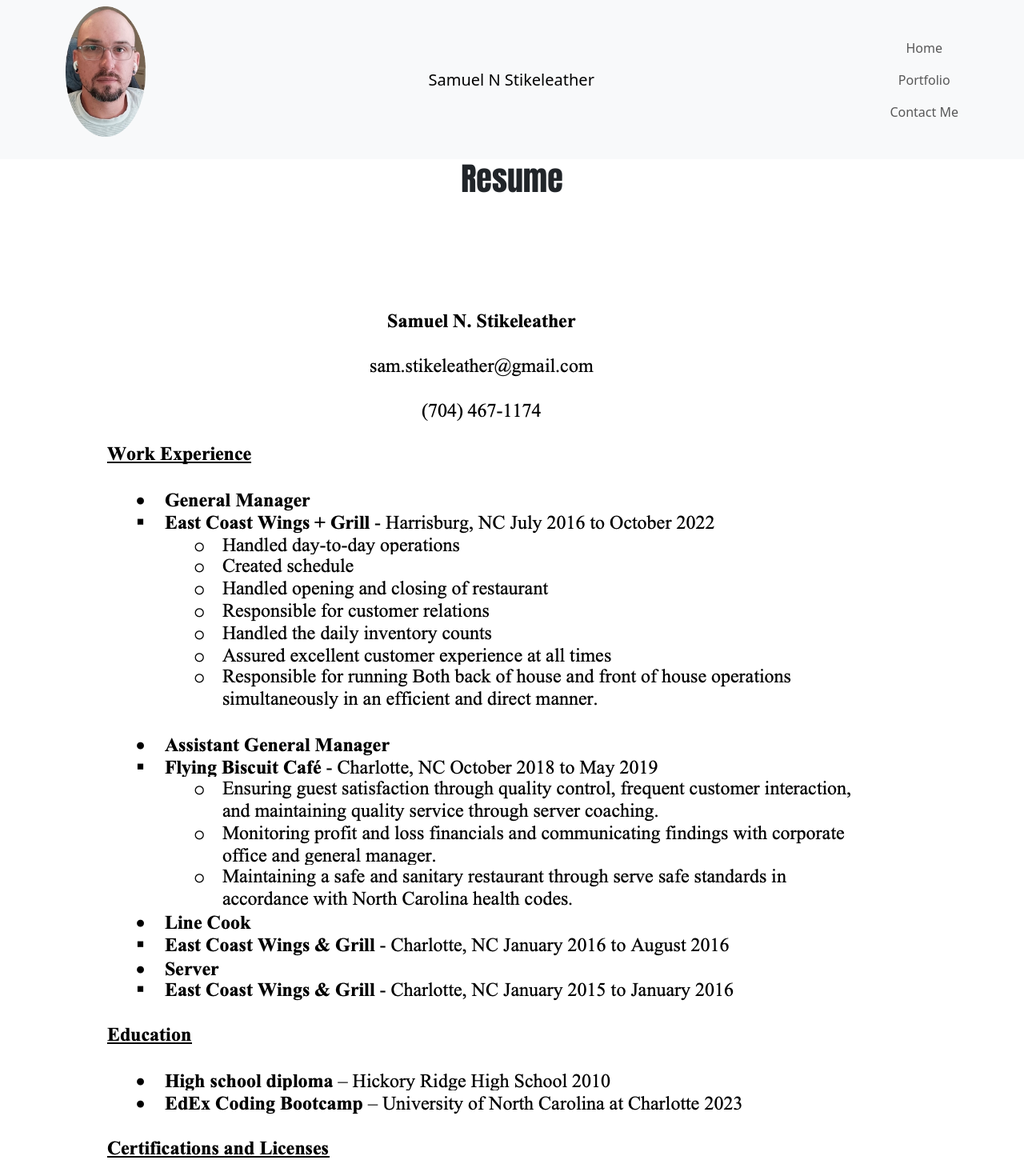
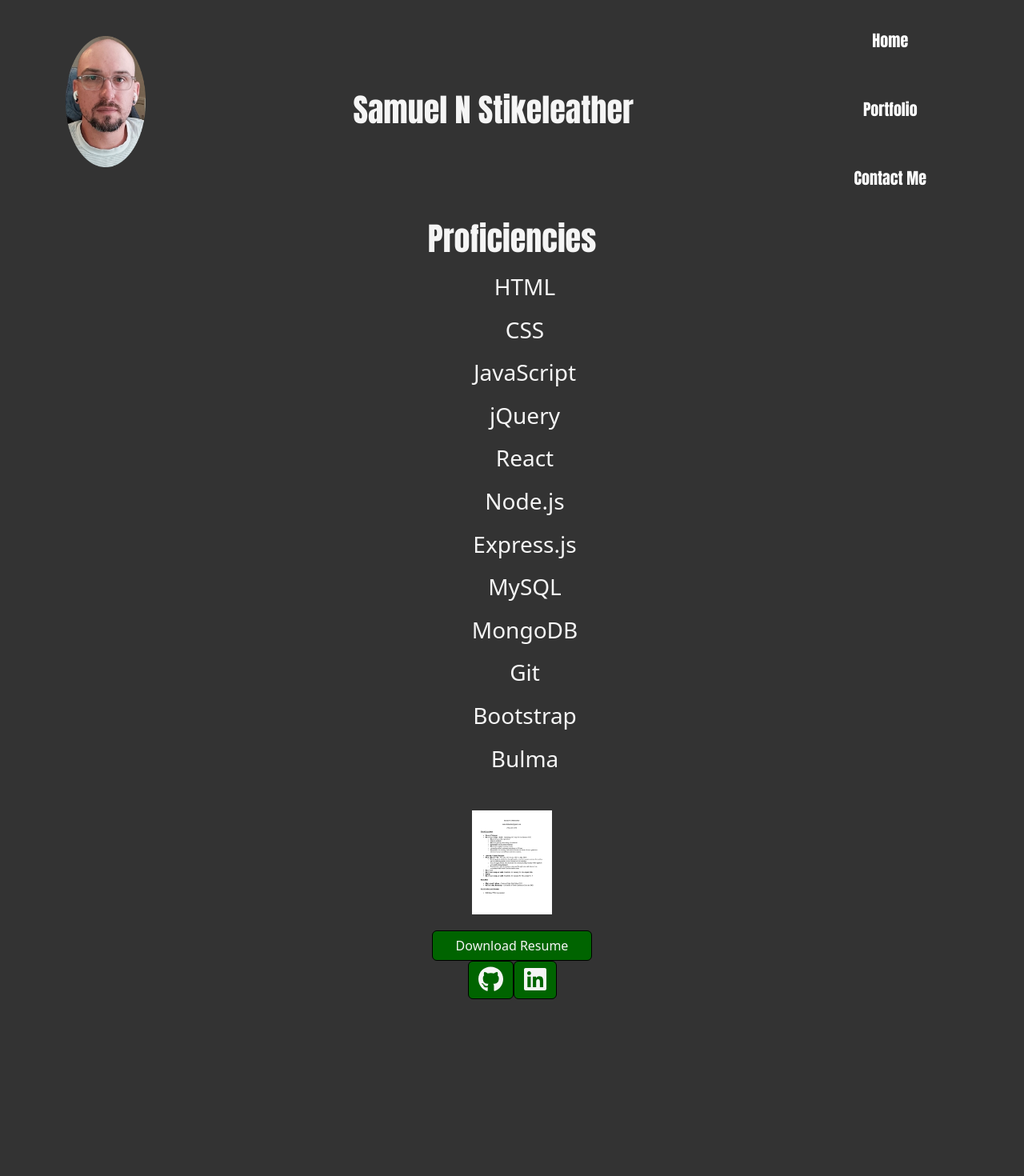
Before and after one commit to sam-stikeleather/Challenge-20-Portfolio, a React (Create React App) app: page /resume in a window 1280 px wide. Shown: the top 1470 px of the page at 80% size. After the commit the page ends 1249 px from the top, so only its background shows below. Built offline with nearby package versions, Linux system fonts and the light colour scheme.

Commit message:
updated Resume page to have download link and link to google drive with resume PDF

```diff
--- a/src/App.css
+++ b/src/App.css
@@ -1,16 +1,47 @@
 @import url('https://fonts.googleapis.com/css?family=Anton');
+
+body {
+  background-color: #333;
+}
 
 .navbar-nav {
     display: flex;
     align-items: center;
   }
 
+  .navbar-brand {
+    font-family: 'Anton', serif;
+    font-size: 30px;
+    color: white;
+    margin-left: 20px;
+    text-align: center;
+  }
+
+  .nav-link {
+    font-family: 'Anton', serif;
+    font-size: 20px;
+    color: white;
+    margin-right: 20px;
+    text-align: center;
+  }
+
+  .nav-link:hover {
+    color: orange;
+  }
+
 h1 {
   font-family:'Anton', serif;
   text-align: center;
   margin: 0;
+  color: whitesmoke;
+
 }
 
+p {
+  color: whitesmoke;
+  margin-left: 20px;
+  margin-right: 20px;
+}
 .row{
   display: flex;
   justify-content: center;
@@ -20,16 +51,15 @@ h1 {
     background-color: #333;
     color: #fff;
     padding: 20px;
-    /* Other header styles */
   }
 
   .header-photo {
-    text-align: center; /* Center the photo horizontally */
-    margin-bottom: 20px; /* Add spacing between photo and other content */
+    text-align: center;
+    margin-bottom: 20px;
   }
 
   .header-photo img {
-    max-width: 100px; /* Ensure the image doesn't exceed the container width */
+    max-width: 100px;
   }
 
 
@@ -42,7 +72,6 @@ h1 {
 
 .portfolio-cards {
   width: 100%;
-  background-color: whitesmoke;
   padding: 20px;
   border-radius: 9px;
   display: flex;
@@ -52,21 +81,31 @@ h1 {
 .portfolio-card-title {
   font-size: 18px;
   font-weight: bold;
-  color: black;
+  color: whitesmoke;
   justify-content: center;
   text-align: center;
 }
 
 .portfolio-card-description {
   margin-top: 10px;
-  color: black;
+  color: whitesmoke;
   text-align: center ;
 
 }
 
 .btn {
   background-color: darkgreen;
-  border-color: gray;
+  border-color: black;
+  color: whitesmoke;
+  align-items: center;
+  justify-content: center;
+  align-items: center;
+  max-width: 200px;
+}
+
+.btn:hover {
+  background-color: orange;
+  border-color: black;
 }
 
 .button {
@@ -75,3 +114,37 @@ h1 {
   padding: 10px;
   margin: 10px;
 }
+
+
+.container {
+  background-color: #333;
+  width: 100%;
+}
+
+.resume {
+  display: flex;
+  justify-content: center;
+  align-items: center;
+  margin: 20px;
+}
+
+.resume img {
+  max-width: 100px;
+
+}
+
+.resume img:hover {
+  max-width: 100px;
+  opacity: 0.5;
+}
+
+li {
+  color: whitesmoke;
+  justify-content: center;
+  text-align: center;
+  margin: 20px;
+}
+
+ul {
+  list-style: none;
+}
--- a/src/components/ContactForm.js
+++ b/src/components/ContactForm.js
@@ -23,7 +23,7 @@ const ContactForm = () => {
   return (
     <form onSubmit={handleSubmit}>
       <div className="form-group">
-        <label htmlFor="name">Name</label>
+        <label htmlFor="name"></label>
         <input
           type="text"
           id="name"
@@ -32,10 +32,11 @@ const ContactForm = () => {
           onChange={handleChange}
           className="form-control"
           required
+          placeholder="Name"
         />
       </div>
       <div className="form-group">
-        <label htmlFor="email">Email Address</label>
+        <label htmlFor="email"></label>
         <input
           type="email"
           id="email"
@@ -44,10 +45,11 @@ const ContactForm = () => {
           onChange={handleChange}
           className="form-control"
           required
+          placeholder="Email"
         />
       </div>
       <div className="form-group">
-        <label htmlFor="message">Message</label>
+        <label htmlFor="message"></label>
         <textarea
           id="message"
           name="message"
@@ -55,6 +57,7 @@ const ContactForm = () => {
           onChange={handleChange}
           className="form-control"
           required
+          placeholder="Message"
         />
       </div>
       <button type="submit" className="btn btn-primary">
--- a/src/components/Header.js
+++ b/src/components/Header.js
@@ -9,14 +9,16 @@ const Header = ({ page }) => {
 ].filter((link) => link.to !== `/${page}`);
 
   return (
-    <header className="navbar navbar-light bg-light">
+    <header className="navbar">
       <div className="container">
         {page !== 'welcome' && (
         <div className="header-photo">
           <img src="/headshot.png" alt="headshot"/>
         </div>
         )}
-        <div className="navbar-brand">Samuel N Stikeleather</div>
+        <div className="navbar-brand">
+          <h1>Samuel N Stikeleather</h1>
+        </div>
         <ul className="navbar-nav ml-auto">
           {page !== 'welcome' && ( // Only show Home button if not on the Home page
             <li className="nav-item">
--- a/src/components/Resume.js
+++ b/src/components/Resume.js
@@ -2,20 +2,56 @@ import React from 'react';
 import Header from '../components/Header';
 import Footer from '../components/Footer'; // Adjust the path based on your file structure
 
+const Resume = () => {
+  const downloadResume = () => {
+    // Define the URL to your resume PDF
+    const resumeUrl = '/Resume.pdf'; // Replace with the actual URL
 
-const Resume = () => {
+    // Trigger the download
+    const link = document.createElement('a');
+    link.href = resumeUrl;
+    link.target = 'https://drive.google.com/file/d/1j__0panCJrspkRQcSfb3cLAFXo-icvhd/view?usp=sharing'; // Open in a new tab
+    link.download = '/Resume.pdf'; // Specify the filename for download
+    link.click();
+  };
+
   return (
-    <div>
+    <div className="resume-page">
+      <div>
       <Header page="resume" />
       <div className="row">
-      <h1>Resume</h1>
+      <h1>Proficiencies</h1>
+      <h3>
+        <ul>
+          <li>HTML</li>
+          <li>CSS</li>
+          <li>JavaScript</li>
+          <li>jQuery</li>
+          <li>React</li>
+          <li>Node.js</li>
+          <li>Express.js</li>
+          <li>MySQL</li>
+          <li>MongoDB</li>
+          <li>Git</li>
+          <li>Bootstrap</li>
+          <li>Bulma</li>
+        </ul>
+      </h3>
       </div>
-      <div>
+      <div className="resume">
+        <a href="https://drive.google.com/file/d/1j__0panCJrspkRQcSfb3cLAFXo-icvhd/view?usp=sharing" target="_blank" rel="noreferrer">
         <img src="/resume.png" alt="resume" />
+        </a>
+      </div>
+      <div className="row">
+      <div className="btn" onClick={downloadResume}>Download Resume</div>
       </div>
       <Footer />
+    </div>
     </div>
   );
 };
 
+
+
 export default Resume;
```
Also changed, not shown: 1 other file (tests, documents, lock files or other folders).
